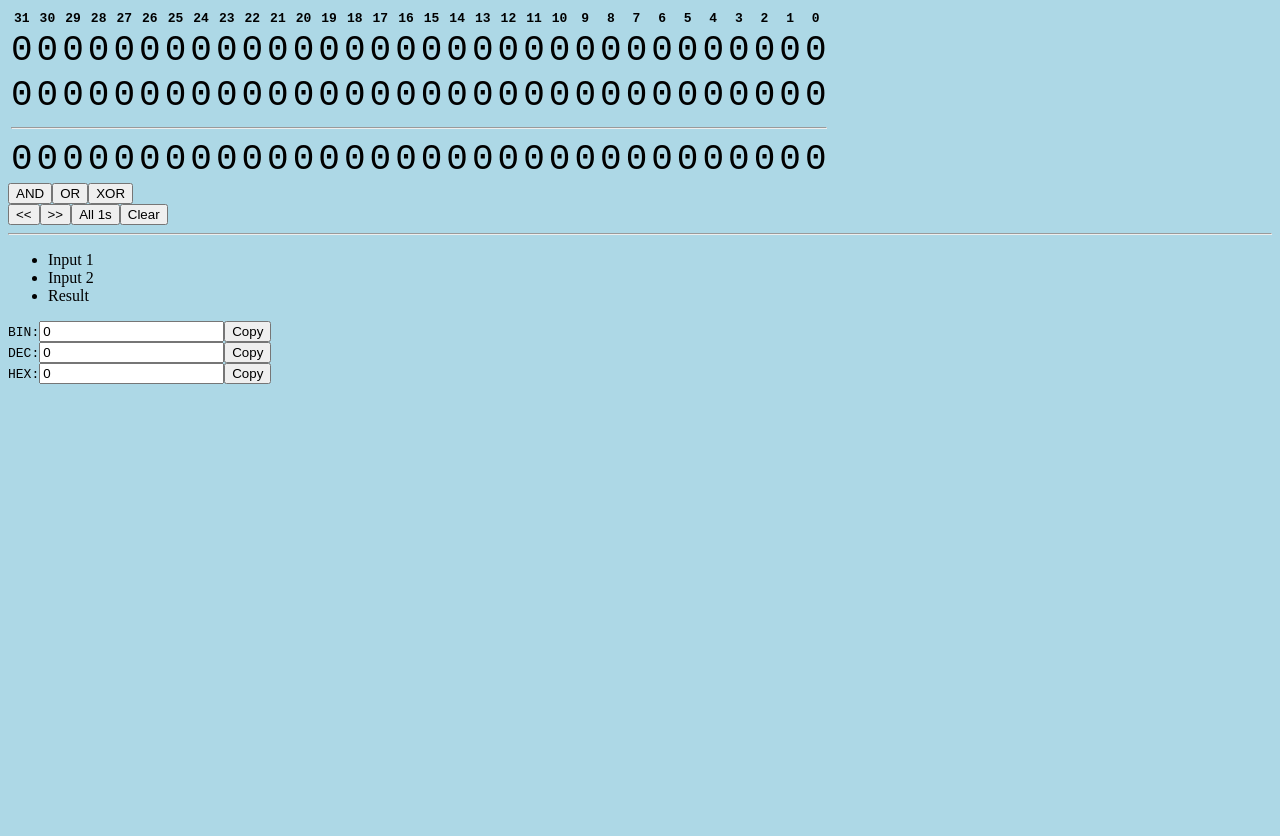
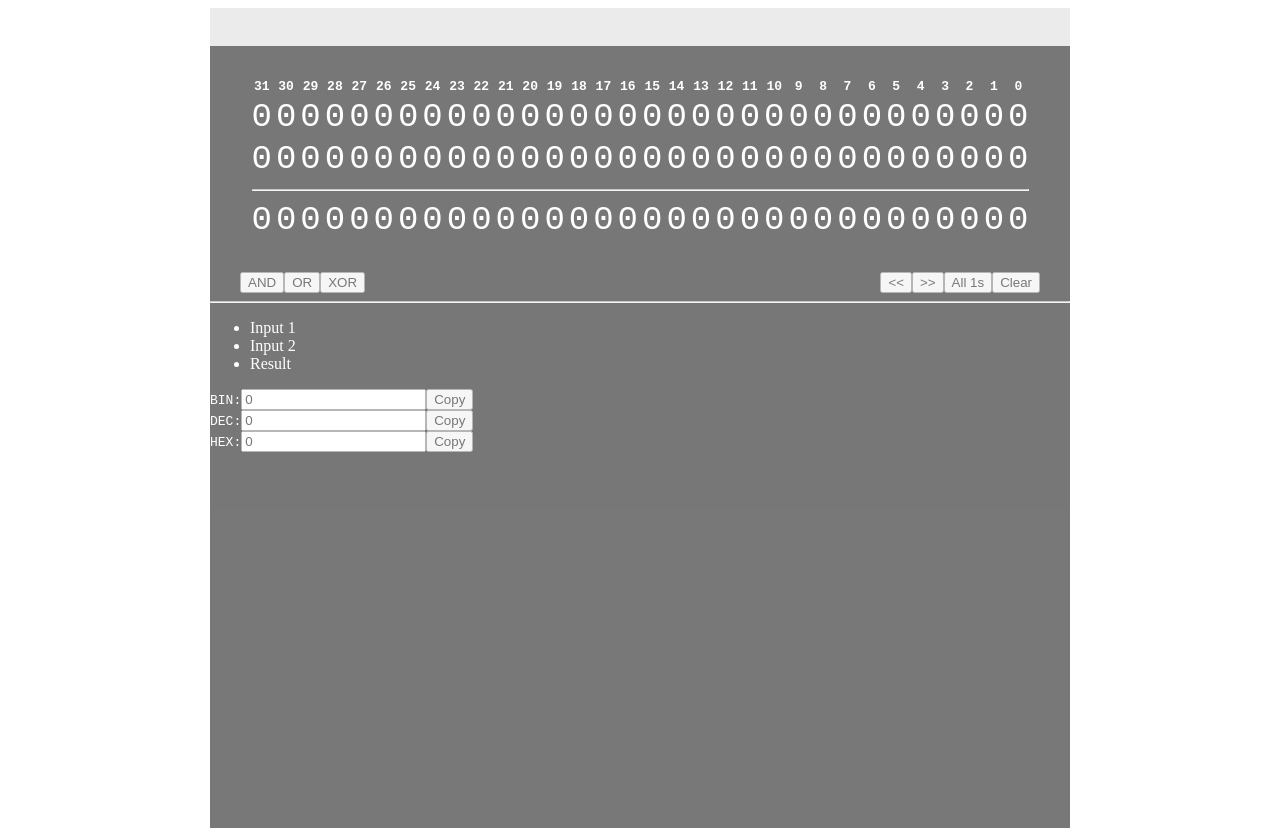
Before and after one commit to Lulkafe/BinaryCalc, a React app: page / in a window 1280 px wide. Before the commit the page ends 800 px from the top, so only its background shows below. Built offline with nearby package versions, Linux system fonts and the light colour scheme.

Commit message:
Added some CSS code to input, UI sections roughly

```diff
--- a/src/components.tsx
+++ b/src/components.tsx
@@ -91,7 +91,7 @@ function BinaryTable () {
 //******* COMPONENTS FOR UI SECTION *******
 function UIButtons (props) {
     return (
-        <div>
+        <div className='ui__button-wrapper'>
             <BitwiseButtons />
             <BitMnpButtngs />
         </div>
--- a/src/style.css
+++ b/src/style.css
@@ -5,10 +5,12 @@
 #binTable {
     text-align: center;
     font-family: monospace;
+    padding: 30px 0 30px 0;
+    margin: 0 auto;
 }
 
 #binTable__input1, #binTable__input2, #binTable__result {
-    font-size: 36px;
+    font-size: 34px;
 }
 
 #binTable__input1 td, #binTable__input2 td {
@@ -19,6 +21,35 @@
     font-family: monospace;
 }
 
-body {
-    background: lightblue;
+
+#ui__bitwise-buttons {
+    display:inline-block
 }
+
+#ui__bit-mnp-buttons {
+    display:inline-block
+}
+
+.ui__button-wrapper {
+    padding: 0 30px 0 30px;
+    display: flex;
+    justify-content: space-between;
+}
+
+
+
+#window {
+    min-width: 860px;
+    min-height: 820px;
+    /*padding: 0 50px 0 50px; */
+    width: 820px;
+    margin: 0 auto;
+    opacity: 53%;
+    color: white;
+    background: black;
+}
+
+#window__menubar {
+     background: #dbdbdb;
+     height: 38px;
+}
```
Also changed, not shown: 1 other file (tests, documents, lock files or other folders).
